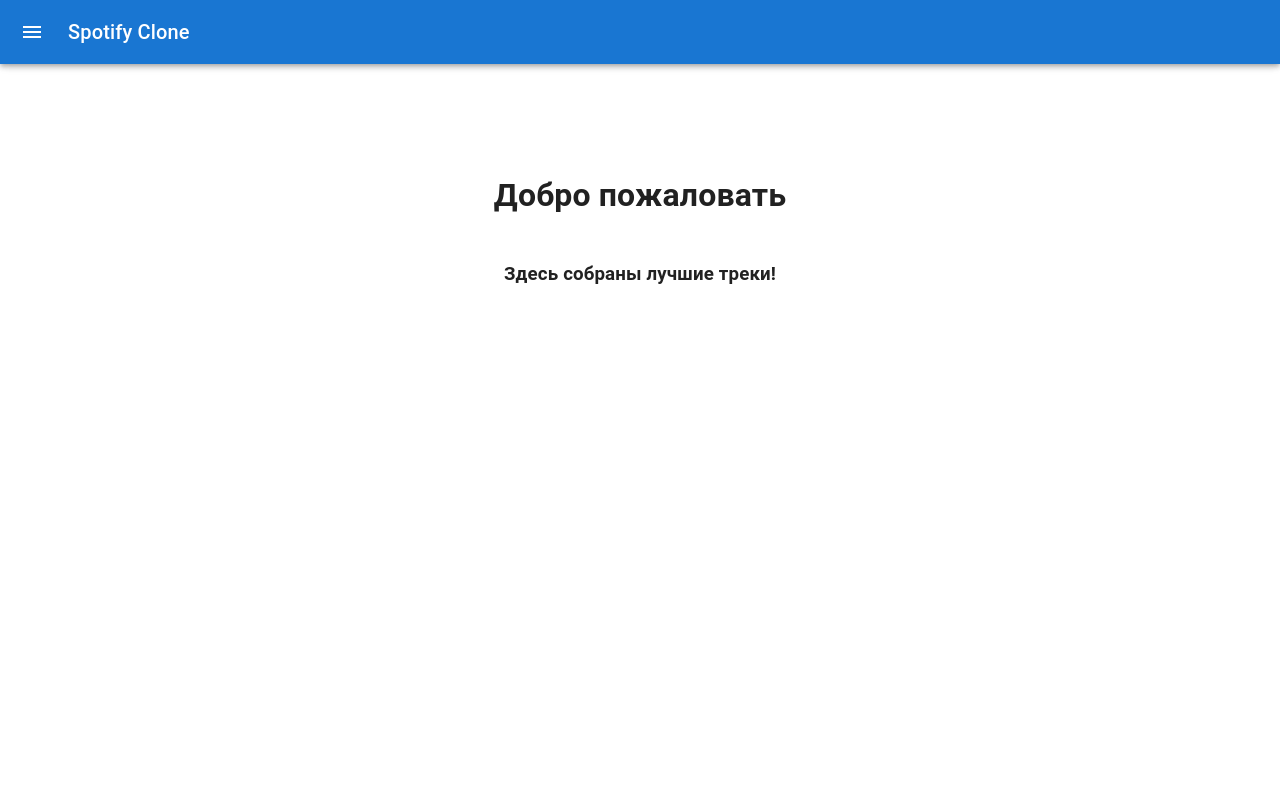
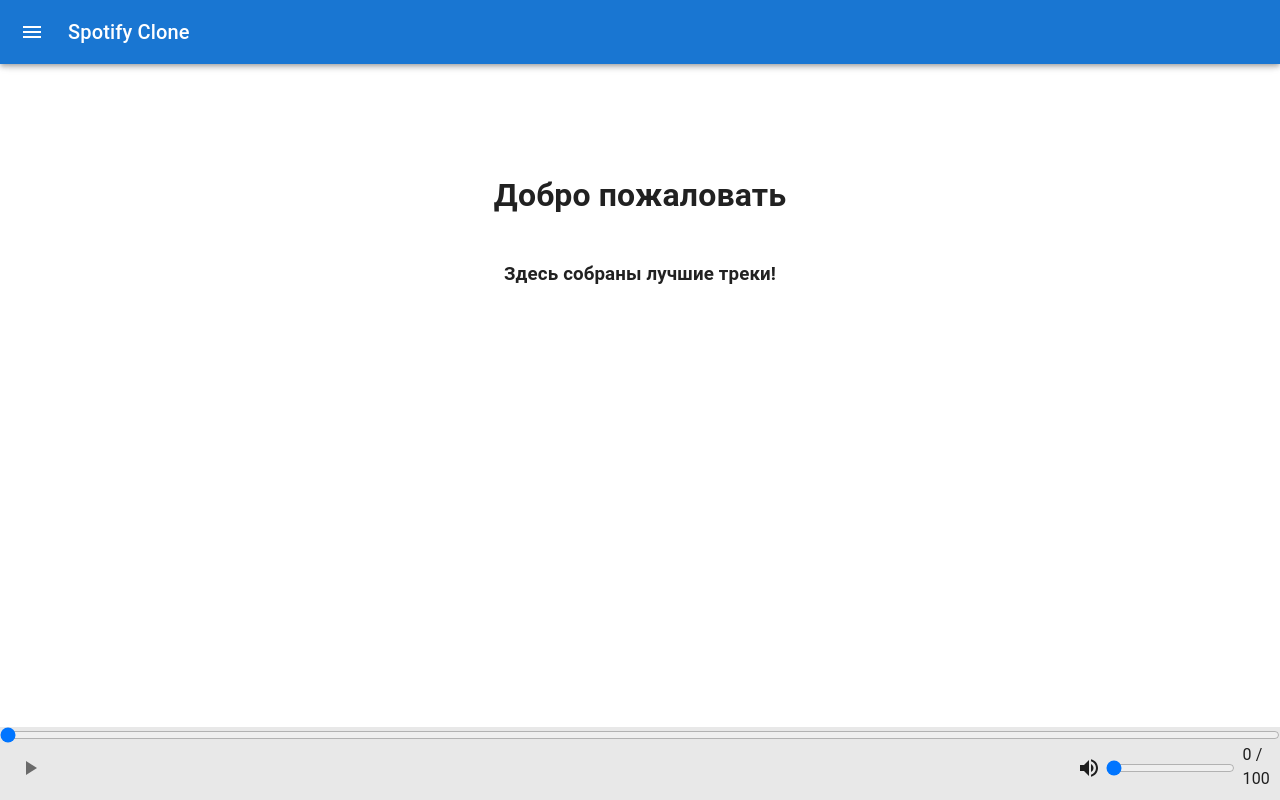
Before and after one commit to PainkillerJS/sporify-client-study, a Next.js app: page / in a window 1280 px wide. Built offline with nearby package versions, Linux system fonts and the light colour scheme.

Commit message:
feat: the player was create

```diff
--- /dev/null
+++ b/app/components/ui/AudioPlayer/audioPlayer.module.scss
@@ -0,0 +1,31 @@
+.player {
+  width: 100%;
+  display: flex;
+  align-items: center;
+  flex-direction: column;
+  background-color: #e8e8e8;
+  position: fixed;
+  bottom: 0;
+  padding-bottom: 7px;
+  z-index: 1;
+
+  &__rangeAudio {
+    width: 100%;
+
+    & > input {
+      margin: 0;
+      width: 100%;
+    }
+  }
+
+  &__main {
+    display: flex;
+    width: 100%;
+    align-items: center;
+    padding: 0 10px;
+  }
+
+  &__volume {
+    margin: 0 5px 0 auto;
+  }
+}
--- /dev/null
+++ b/app/components/ui/AudioPlayer/index.tsx
@@ -0,0 +1,36 @@
+import type { FC } from "react";
+import { useState } from "react";
+
+import { VolumeUp } from "@mui/icons-material";
+
+import GroupButtonsStart from "@ui/GroupButtonsStart";
+import Author from "@ui/Author";
+import TrackProgress from "@ui/TrackProgress";
+
+import styles from "./audioPlayer.module.scss";
+
+const AudioPlayer: FC = () => {
+  const [isActive, setIsActive] = useState(false);
+
+  return (
+    <div className={styles.player}>
+      <TrackProgress
+        start={0}
+        end={100}
+        isShowNumbers={false}
+        className={styles.player__rangeAudio}
+      />
+
+      <div className={styles.player__main}>
+        <GroupButtonsStart isActive={isActive} />
+
+        <Author name={""} artist={""} />
+
+        <VolumeUp className={styles.player__volume} />
+        <TrackProgress start={0} end={100} />
+      </div>
+    </div>
+  );
+};
+
+export default AudioPlayer;
--- /dev/null
+++ b/app/components/ui/Author/author.module.scss
@@ -0,0 +1,9 @@
+.author {
+  width: 200px;
+  margin: 0 20px;
+
+  &__artist {
+    color: gray;
+    font-size: 12px;
+  }
+}
--- /dev/null
+++ b/app/components/ui/Author/index.tsx
@@ -0,0 +1,19 @@
+import { Grid } from "@mui/material";
+
+import styles from "./author.module.scss";
+
+import type { TrackModel } from "@shared/model/track.model";
+import type { FC } from "react";
+
+interface AuthorProps extends Pick<TrackModel, "name" | "artist"> {}
+
+const Author: FC<AuthorProps> = ({ name, artist }) => {
+  return (
+    <Grid container direction="column" className={styles.author}>
+      <div>{name}</div>
+      <div className={styles.author__artist}>{artist}</div>
+    </Grid>
+  );
+};
+
+export default Author;
--- /dev/null
+++ b/app/components/ui/GroupButtonsStart/index.tsx
@@ -0,0 +1,21 @@
+import { IconButton } from "@mui/material";
+import { Pause, PlayArrow } from "@mui/icons-material";
+
+import type { FC, MouseEventHandler } from "react";
+
+interface GroupButtonsStart {
+  isActive: boolean;
+}
+
+const GroupButtonsStart: FC<GroupButtonsStart> = ({ isActive }) => {
+  const handleStopPropagation: MouseEventHandler<HTMLButtonElement> = (event) =>
+    event.stopPropagation();
+
+  return (
+    <IconButton onClick={handleStopPropagation}>
+      {isActive ? <Pause /> : <PlayArrow />}
+    </IconButton>
+  );
+};
+
+export default GroupButtonsStart;
--- a/app/components/ui/Layout/MainLayout.tsx
+++ b/app/components/ui/Layout/MainLayout.tsx
@@ -1,6 +1,7 @@
 import { Container } from "@mui/material";
 
 import NavBar from "@ui/NavBar";
+import AudioPlayer from "@ui/AudioPlayer";
 
 import styles from "./layout.module.scss";
 
@@ -11,6 +12,7 @@ const MainLayout: FC<PropsWithChildren> = ({ children }) => {
     <>
       <NavBar />
       <Container className={styles.container}>{children}</Container>
+      <AudioPlayer />
     </>
   );
 };
--- /dev/null
+++ b/app/components/ui/TrackProgress/index.tsx
@@ -0,0 +1,35 @@
+import type { FC } from "react";
+
+import styles from "./trackProgress.module.scss";
+
+interface TrackProgressProps {
+  start: number;
+  end: number;
+  isShowNumbers?: boolean;
+  className?: string;
+}
+
+const TrackProgress: FC<TrackProgressProps> = ({
+  end,
+  start,
+  isShowNumbers,
+  className
+}) => {
+  return (
+    <div className={`${styles.trackProgress} ${className} || ''}`}>
+      <input type="range" min={start} max={end} value={start} />
+
+      {isShowNumbers && (
+        <div className={styles.trackProgress__numbers}>
+          {start} / {end}
+        </div>
+      )}
+    </div>
+  );
+};
+
+TrackProgress.defaultProps = {
+  isShowNumbers: true
+};
+
+export default TrackProgress;
--- /dev/null
+++ b/app/components/ui/TrackProgress/trackProgress.module.scss
@@ -0,0 +1,12 @@
+.trackProgress {
+  display: flex;
+  align-items: center;
+
+  & > input {
+    margin: 0 8px 0 0;
+  }
+
+  &__numbers {
+    margin-bottom: 2px;
+  }
+}
```
Also changed, not shown: app/components/ui/TrackItem/index.tsx (+11 -10 lines), app/components/ui/TrackItem/trackItem.module.scss (+0 -10 lines).
